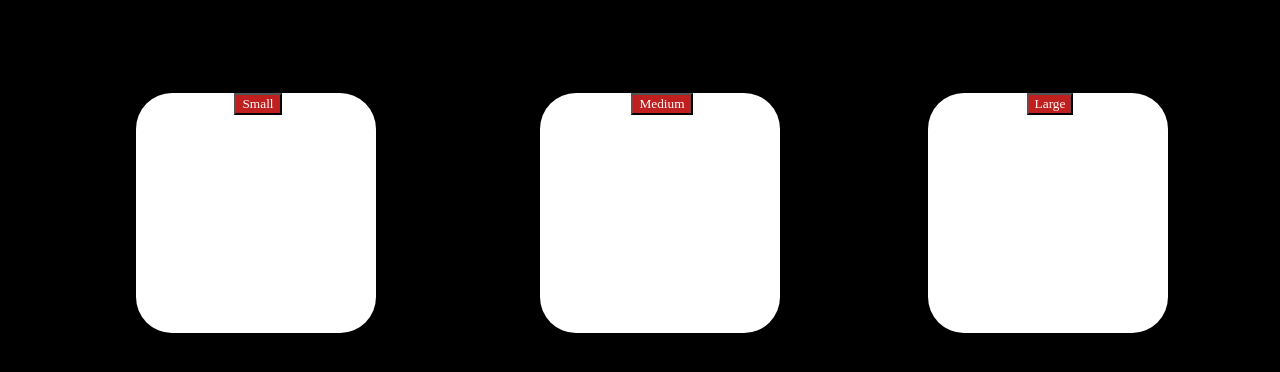
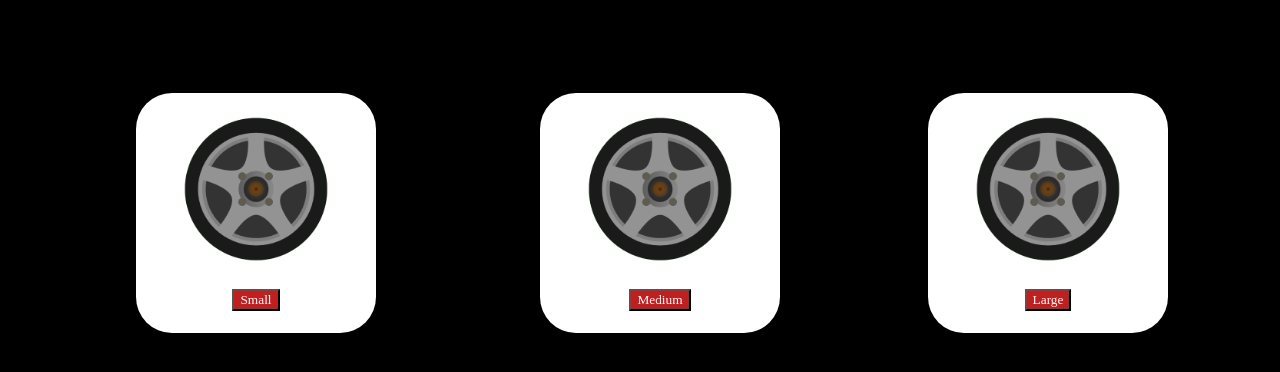
Before and after one commit to j0suesv/Calculadora-de-torque, a plain HTML site: page index.html in a window 1280 px wide. Shown: the part 102-474 px from the top of the page. Drawn offline with Linux system fonts and the light colour scheme.

Commit message:
Update index.html

```diff
--- a/index.html
+++ b/index.html
@@ -12,15 +12,15 @@
     <h1>Calculadora de <b class="palabra-importante">torque</b></h1>
     <p>Seleccione el tamaño de la llanta que se cambiará</p>
     <div class="rueda-small">
-        <img src="images/ruedas.png" alt="">
+        <img src="ruedas.png" alt="">
         <button><a href="small.html">Small</a></button>
     </div>
     <div class="rueda-medium">
-        <img src="images/ruedas.png" alt="">
+        <img src="ruedas.png" alt="">
         <button><a href="medium.html">Medium</a></button>
     </div>
     <div class="rueda-large">
-        <img src="images/ruedas.png" alt="">
+        <img src="ruedas.png" alt="">
         <button><a href="large.html">Large</a></button>
     </div>
 </body>
```
